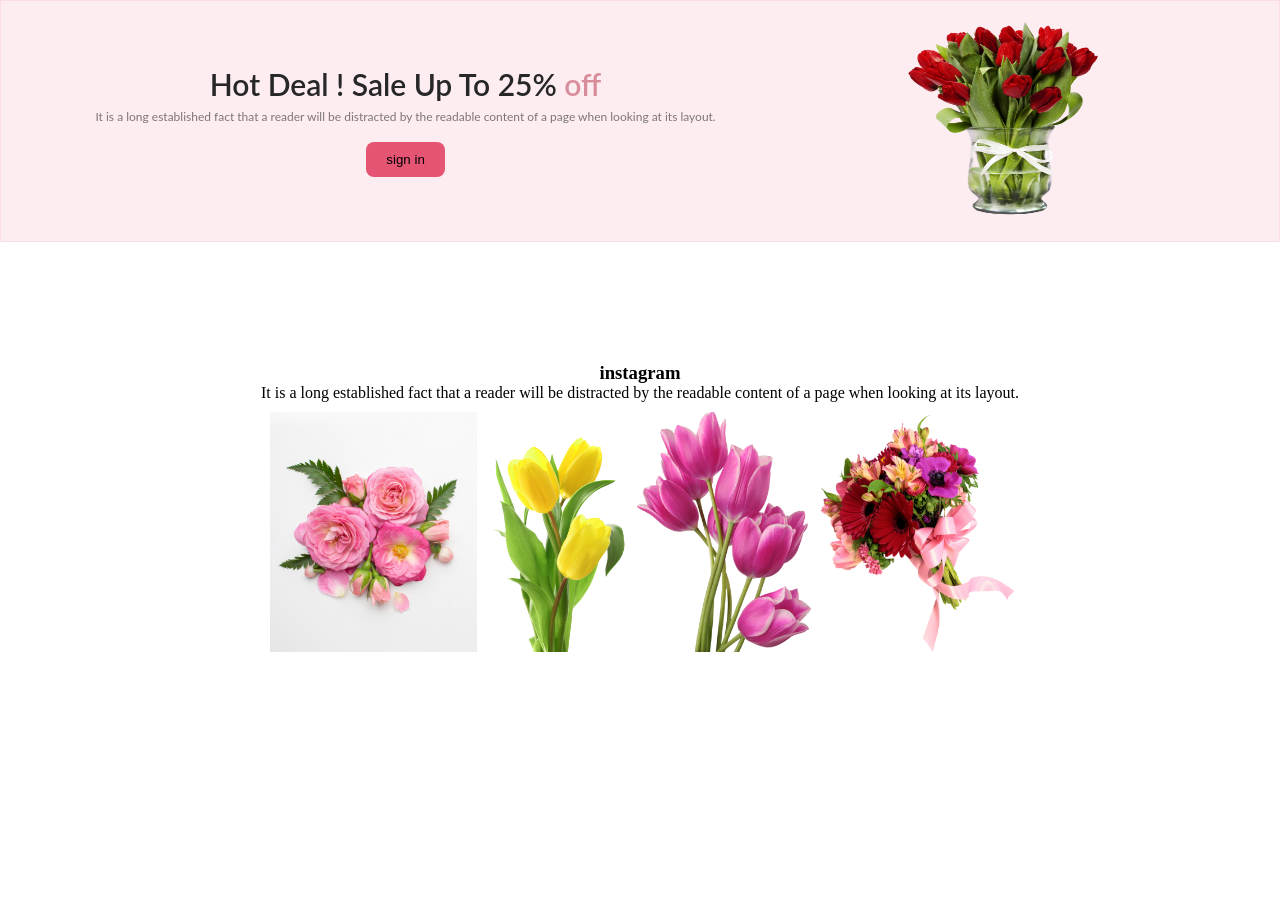
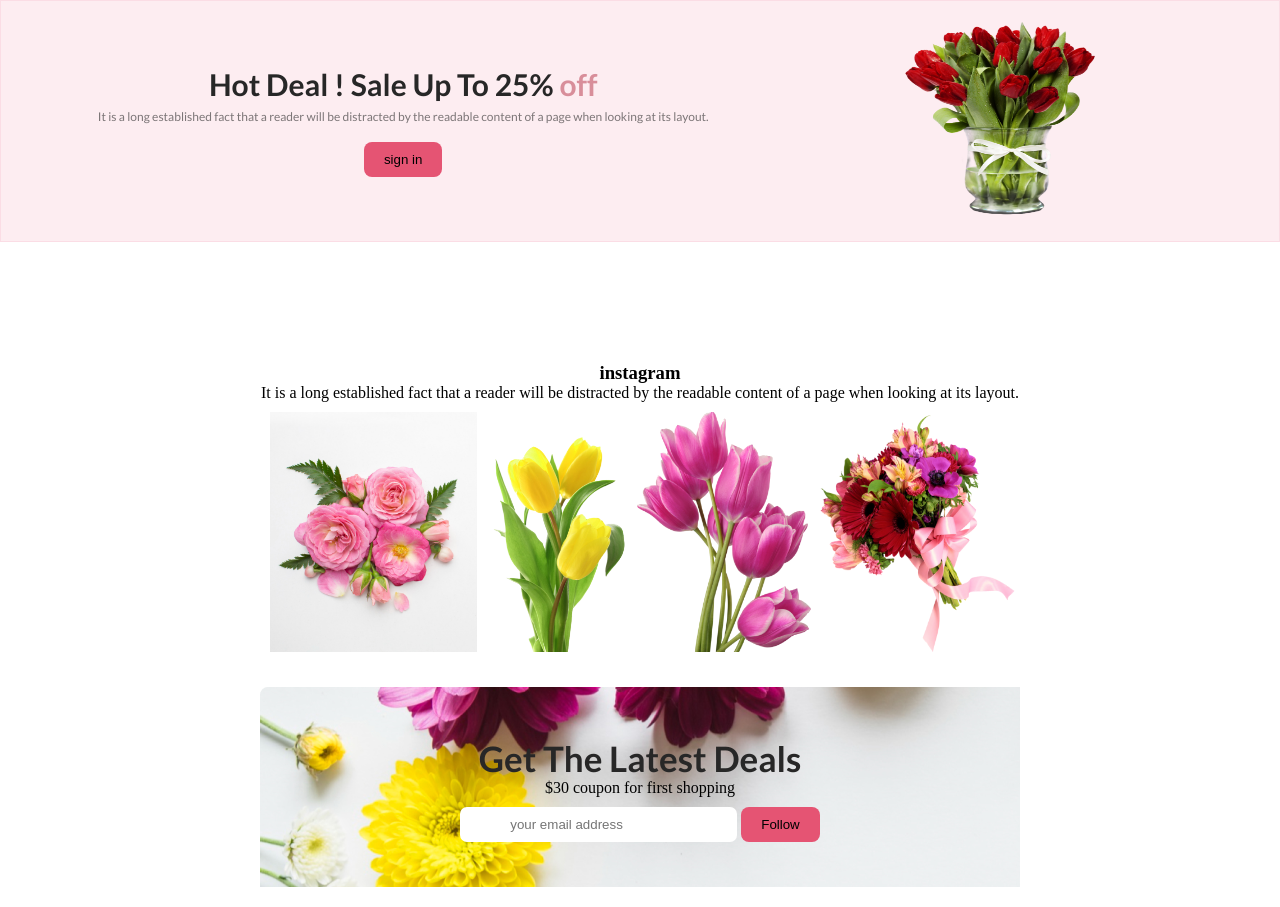
Before and after one commit to mehedi313/asighnment-01, a plain HTML site: page index.html in a window 1280 px wide. Shown: the part 502-1409 px from the top of the page. Before the commit the page ends 1209 px from the top, so only its background shows below. Drawn offline with Linux system fonts and the light colour scheme.

Commit message:
added email form

```diff
--- a/index.html
+++ b/index.html
@@ -4,6 +4,9 @@
     <meta charset="UTF-8">
     <meta name="viewport" content="width=device-width, initial-scale=1.0">
     <title>assighnment 01</title>
+    <link rel="preconnect" href="https://fonts.googleapis.com">
+<link rel="preconnect" href="https://fonts.gstatic.com" crossorigin>
+<link href="https://fonts.googleapis.com/css2?family=Lato:wght@400;700&display=swap" rel="stylesheet">
     <link rel="stylesheet" href="style/style.css">
 </head>
 <body>
@@ -41,7 +44,20 @@
             <img class="main-img" src="Flower Asset/pngwing 6.png" alt="">
             <img class="main-img" src="Flower Asset/pngwing 5.png" alt="">
         </div>
-        </div>
+        <section>
+
+            <div class="form-text">
+                <div class="tetx">
+                <h2>Get The Latest Deals</h2>
+                <p>$30 coupon for first shopping</p>
+                <input type="email" placeholder="your email address">
+                <button class="btn">Follow</button>
+            </div>
+
+            </div>
+        </section>
+
+
     </main>
     <footer>
 
--- a/style/style.css
+++ b/style/style.css
@@ -96,3 +96,30 @@ main{
     height: 240px;
     width: 220px;
 }
+.form-text{
+    text-align: center;
+    background-image: url('../cover.png');
+    width: 760px;
+    height: 200px;
+    margin: auto;
+
+
+}
+.tetx{
+    text-align: center;
+    padding: 50px;
+}
+.tetx h2{
+    color: #272727;
+    text-align: center;
+    font-family: Lato;
+    font-size: 35px;
+    font-weight: 800;
+
+}
+.tetx input{
+    padding: 10px 50px;
+    border: 0;
+    border-radius: 7px;
+    background-color: white;
+}
```
Also changed, not shown: cover.png (added).
